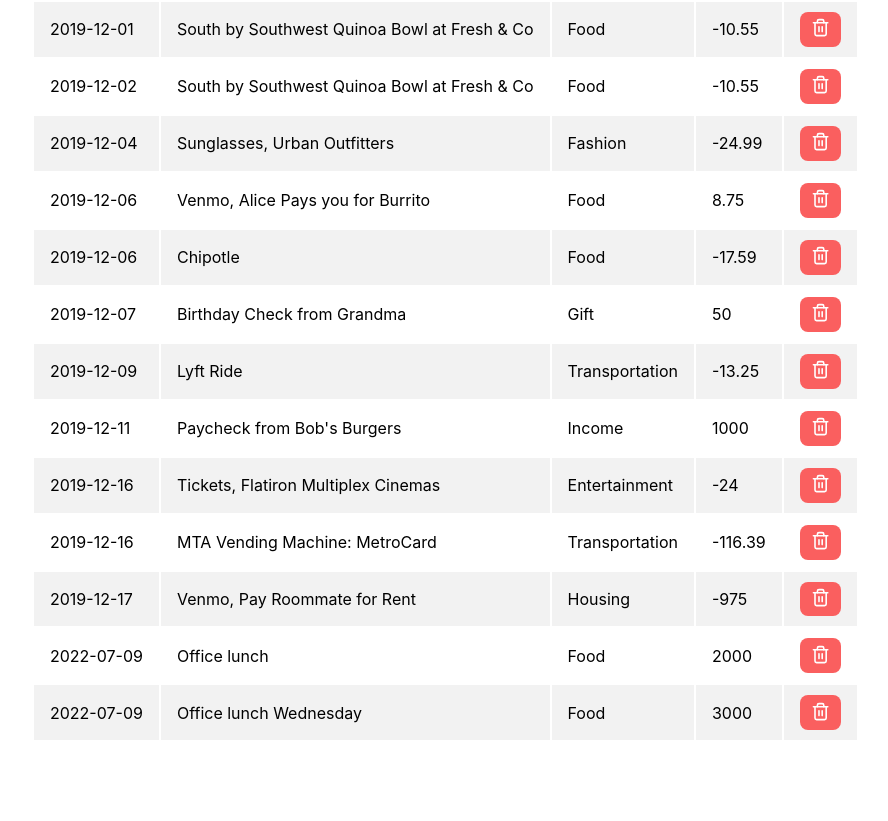
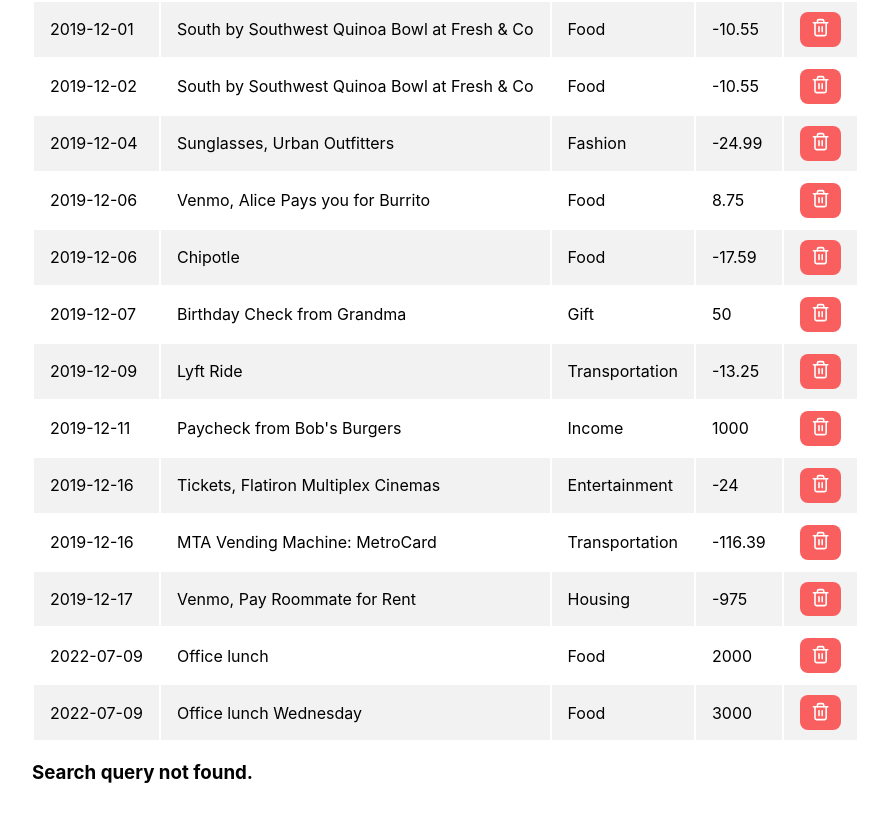
Before and after one commit to arnold-aswan/Bank-Of-Flatiron, a React (Create React App) app: page / in a window 1280 px wide. Shown: the part 387-1208 px from the top of the page, without its empty margins (32-920 px from the left). Built offline with nearby package versions, Linux system fonts and the light colour scheme; data requests are answered from the project's data file.

Commit message:
refactored code for DRY

```diff
--- a/src/components/TransactionTable.js
+++ b/src/components/TransactionTable.js
@@ -9,11 +9,10 @@
 }) {
   const handleDelete = (id) => {
     const remTransactions = transaction.filter((item) => id !== item.id);
-    // console.log(remTransactions);
     setTransaction(remTransactions);
   };
 
-  const filteredData = filtered.map((data) => {
+  const table = (data) => {
     return (
       <tr key={data.id} style={{ marginBottom: "1rem" }}>
         <td>{data.date}</td>
@@ -27,22 +26,38 @@
         </td>
       </tr>
     );
+  };
+
+  const sort = (data, description) => {
+    let sorted = data.sort(function (a, b) {
+      if (a.desc < b.desc) {
+        return -1;
+      }
+      if (a.desc > b.desc) {
+        return 1;
+      }
+      return 0;
+    });
+  };
+  filtered = filtered.sort(function (a, b) {
+    if (a.description < b.description) {
+      return -1;
+    }
+    if (a.description > b.description) {
+      return 1;
+    }
+    return 0;
+  });
+
+  //   const filteredData2 = sort(filtered, data.category).map((data) => {
+  //     return table(data);
+  //   });
+  const filteredData = filtered.map((data) => {
+    return table(data);
   });
 
   const nonFilteredData = transaction.map((data) => {
-    return (
-      <tr key={data.id} style={{ marginBottom: "1rem" }}>
-        <td>{data.date}</td>
-        <td>{data.description}</td>
-        <td>{data.category}</td>
-        <td>{data.amount}</td>
-        <td>
-          <button className="delete-btn" onClick={() => handleDelete(data.id)}>
-            <FiTrash2 style={{ fontSize: "1.2rem" }} />
-          </button>
-        </td>
-      </tr>
-    );
+    return table(data);
   });
 
   return (
@@ -57,8 +72,11 @@
             <th>Delete</th>
           </tr>
         </thead>
-        <tbody>{search.length > 1 ? filteredData : nonFilteredData}</tbody>
+        <tbody>{search.length > 0 ? filteredData : nonFilteredData}</tbody>
       </table>
+      <h3 className="error-search">
+        {filteredData.length < 1 && "Search query not found."}
+      </h3>
     </div>
   );
 }
```
